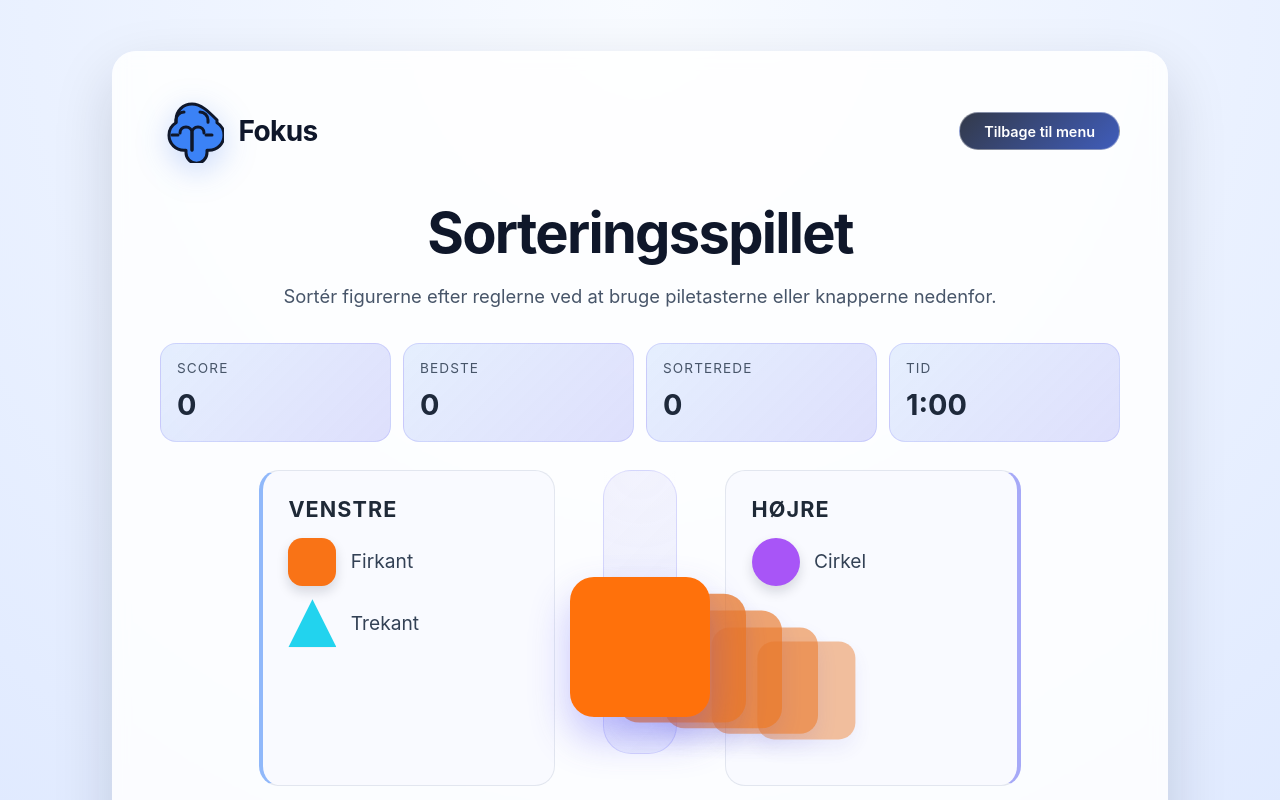
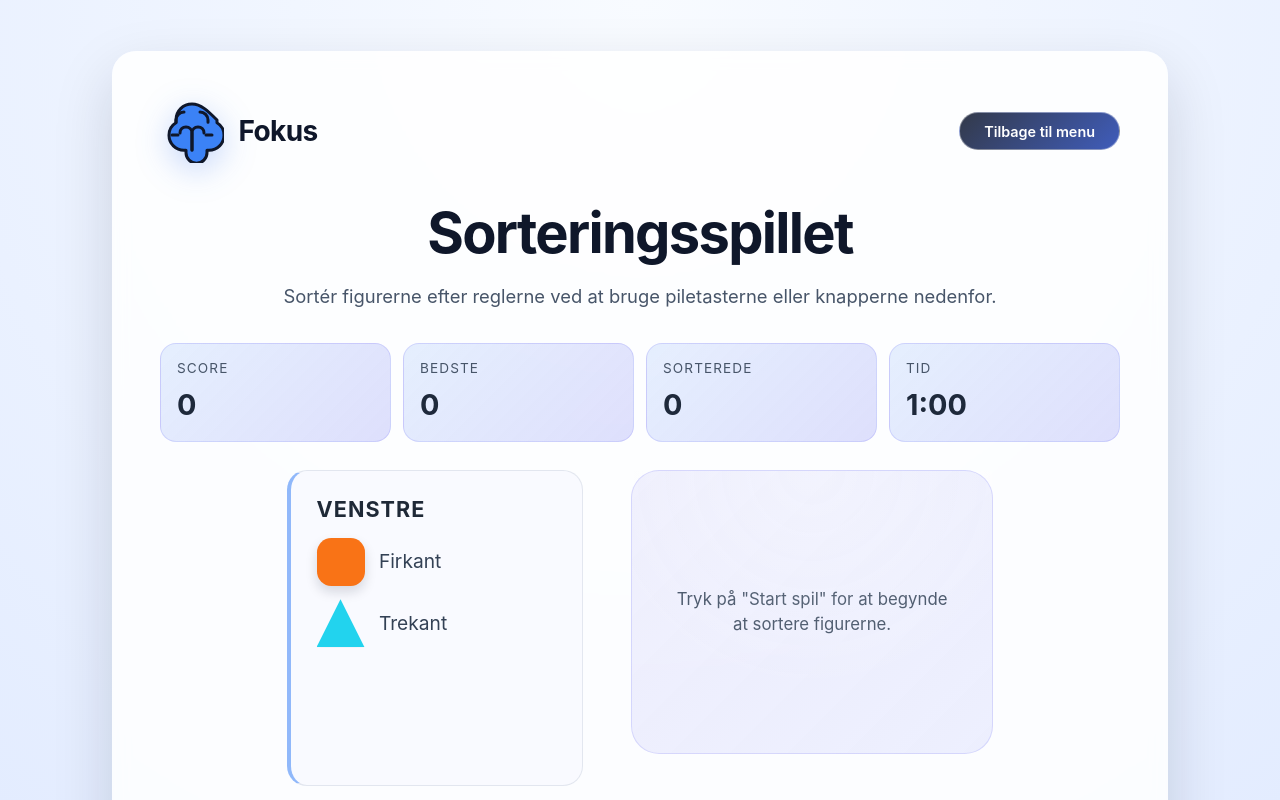
Before and after one commit to konradschantz/Fokus, a React (Vite) app: page /sorting in a window 1280 px wide. Shown: the top 800 px of the page. Built offline with nearby package versions, Linux system fonts and the light colour scheme.

Commit message:
Adjust sorting game queue visibility and overlays

```diff
--- a/src/games/sorting/SortingGame.css
+++ b/src/games/sorting/SortingGame.css
@@ -126,6 +126,10 @@
   overflow: visible;
 }
 
+.sorting-game__queue--hidden {
+  pointer-events: none;
+}
+
 .sorting-game__queue::after {
   content: '';
   position: absolute;
@@ -138,6 +142,9 @@
   position: relative;
   width: min(440px, 100%);
   height: clamp(120px, 28vw, 210px);
+  display: flex;
+  align-items: center;
+  justify-content: center;
 }
 
 .sorting-game__queue-track .sorting-game__shape {
@@ -145,6 +152,14 @@
   left: 50%;
   bottom: 0;
   transform-origin: center bottom;
+}
+
+.sorting-game__queue-placeholder {
+  color: #475569;
+  font-size: clamp(0.95rem, 2.3vw, 1.05rem);
+  line-height: 1.5;
+  text-align: center;
+  max-width: 18rem;
 }
 
 .sorting-game__shape {
@@ -262,6 +277,8 @@
   border-radius: 1.5rem;
   color: #f8fafc;
   backdrop-filter: blur(4px);
+  z-index: 10;
+  pointer-events: auto;
 }
 
 .sorting-game__overlay-content {
@@ -423,6 +440,10 @@
     border-color: rgba(99, 102, 241, 0.32);
   }
 
+  .sorting-game__queue-placeholder {
+    color: #cbd5f5;
+  }
+
   .sorting-game__control-button {
     box-shadow: 0 18px 38px rgba(79, 70, 229, 0.38);
   }
--- a/src/games/sorting/SortingGame.tsx
+++ b/src/games/sorting/SortingGame.tsx
@@ -84,9 +84,7 @@ interface SortingGameProps {
 
 export default function SortingGame({ onExit }: SortingGameProps) {
   const [phase, setPhase] = useState<Phase>('idle')
-  const [queue, setQueue] = useState<Shape[]>(() =>
-    Array.from({ length: INITIAL_QUEUE_LENGTH }, (_, index) => createShape(index)),
-  )
+  const [queue, setQueue] = useState<Shape[]>([])
   const [rules, setRules] = useState<SortingRules>(() => generateRules())
   const [score, setScore] = useState(0)
   const [sortedCount, setSortedCount] = useState(0)
@@ -114,8 +112,6 @@ export default function SortingGame({ onExit }: SortingGameProps) {
   useEffect(() => {
     phaseRef.current = phase
   }, [phase])
-
-  const activeShape = queue[0]
 
   const updateBestScore = useCallback((finalScore: number) => {
     setBestScore((previous) => {
@@ -412,13 +408,18 @@ export default function SortingGame({ onExit }: SortingGameProps) {
           </div>
         </div>
 
-        <div className="sorting-game__queue">
+        <div
+          className={`sorting-game__queue${
+            phase === 'running' || phase === 'paused' ? '' : ' sorting-game__queue--hidden'
+          }`}
+        >
           <div className="sorting-game__queue-track" aria-label="Figurkø">
-            {queue.map((shape, index) => {
+            {phase === 'running' || phase === 'paused' ? (
+              queue.map((shape, index) => {
                 const isActive = index === 0
-              const offset = Math.min(index, 6)
-              const translateX = offset * 2.6
-              const translateY = offset * 0.35
+                const offset = Math.min(index, 4)
+                const translateX = offset * 1.6
+                const translateY = offset * 0.3
                 const scale = isActive ? 1 : Math.max(0.7, 1 - offset * 0.08)
                 const opacity = isActive ? 1 : Math.max(0.35, 0.85 - offset * 0.1)
                 const feedbackClass = isActive && feedback ? ` sorting-game__shape--${feedback}` : ''
@@ -440,7 +441,12 @@ export default function SortingGame({ onExit }: SortingGameProps) {
                     aria-live={isActive ? 'polite' : undefined}
                   />
                 )
-            })}
+              })
+            ) : (
+              <div className="sorting-game__queue-placeholder">
+                Tryk på &quot;Start spil&quot; for at begynde at sortere figurerne.
+              </div>
+            )}
           </div>
         </div>
 
```
Lines whose indentation alone changed are shown as unchanged.
